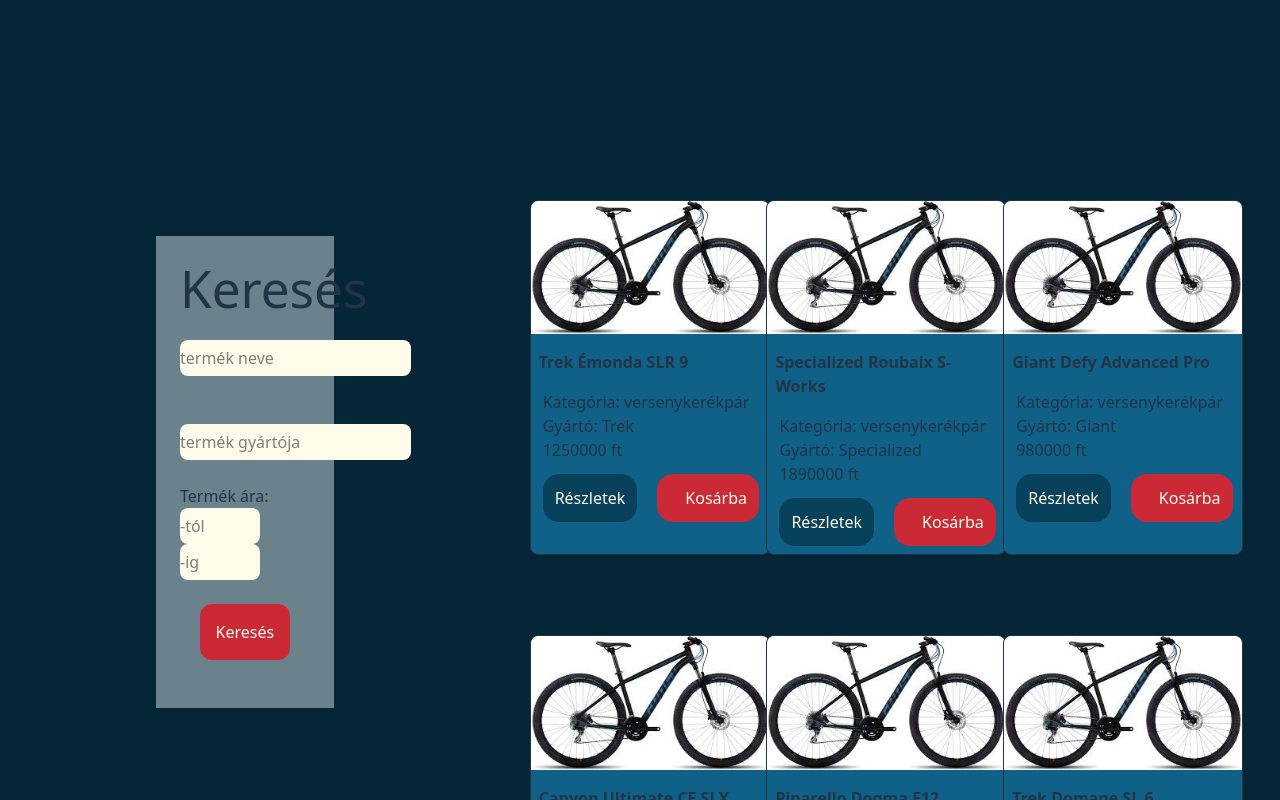
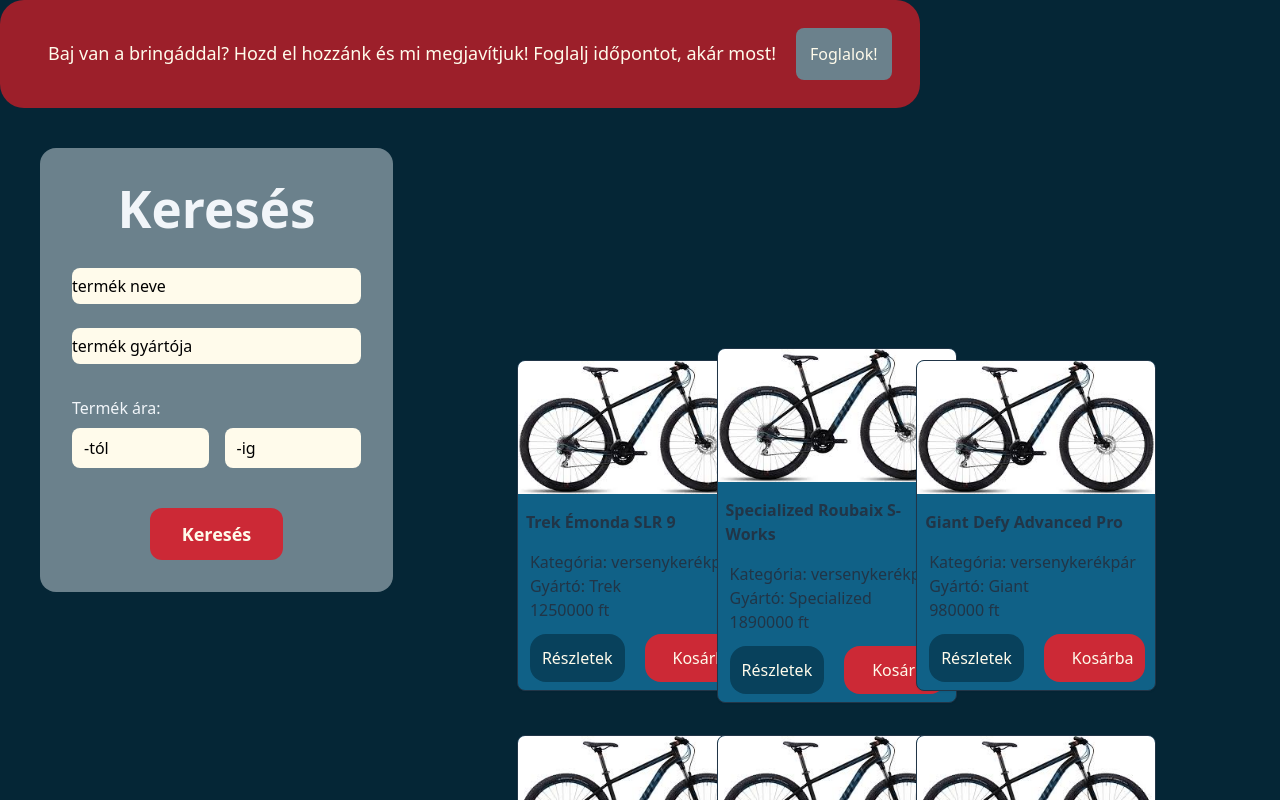
Before and after one commit to hihi-dotcom/CrossCountryBuilds_Webshop, a React (Vite) app in the folder frontend/cross_country_builds/: page / in a window 1280 px wide. Shown: the top 800 px of the page. Built offline with nearby package versions, Linux system fonts and the light colour scheme; some icons are missing.

Commit message:
szures is done and working idopontfoglalas section on the homepage

```diff
--- /dev/null
+++ b/frontend/cross_country_builds/src/components/dateTimeforpagescomponents/datetimesection.tsx
@@ -0,0 +1,8 @@
+export function DateTimeSection(){
+    return(
+        <div className=" flex-row text-amber-50 bg-[#9c1f2a] w-max p-7 rounded-3xl">
+            <p className="flex-col inline-flex px-5 text-lg">Baj van a bringáddal? Hozd el hozzánk és mi megjavítjuk! Foglalj időpontot, akár most!</p>
+            <button type="button" className=" flex-col inline-flex bg-[#6b818c] text-amber-50 p-3.5 rounded-lg">Foglalok!</button>
+        </div>
+    );
+}
--- a/frontend/cross_country_builds/src/components/formFieldComponents/textField.tsx
+++ b/frontend/cross_country_builds/src/components/formFieldComponents/textField.tsx
@@ -3,6 +3,6 @@
 
 export function FormField({input_name, input_id, input_placeholder}: FormFieldProps){
     return(
-        <input type="text" name={input_name} id={input_id} placeholder={input_placeholder}  className="bg-amber-50 text-black rounded-lg h-9"/>
+        <input type="text" name={input_name} id={input_id} placeholder={input_placeholder}  className="bg-amber-50 text-black rounded-lg h-9 w-full placeholder-black w-2"/>
     );
 }
--- a/frontend/cross_country_builds/src/components/formFieldComponents/textFieldwLabel.tsx
+++ b/frontend/cross_country_builds/src/components/formFieldComponents/textFieldwLabel.tsx
@@ -8,7 +8,7 @@
 
         <div className="input_w_label">
             <label htmlFor="textfield" className="block">{label}</label>
-            <input type="text" name="text" id="textfield" className="bg-amber-50 text-black border-black my-3"/>
+            <input type="text" name="text" id="textfield" className="bg-amber-50 text-black border-black my-3 "/>
         </div>
     );
 }
--- a/frontend/cross_country_builds/src/components/szurokComponents/szurok.tsx
+++ b/frontend/cross_country_builds/src/components/szurokComponents/szurok.tsx
@@ -1,17 +1,65 @@
 import { TextInput } from "../formFieldComponents/inputwithPlaceholder";
 import { FormField } from "../formFieldComponents/textField";
 
-export function Szurok(){
-    return(
-        <div className="szurok p-6 bg-[#6b818c]">
-            <h1 className="text-center">Keresés</h1>
-            <div className="formfields block mx-auto">
-                <p className="py-6"><FormField input_name="termek_neve" input_id="termek_neve" input_placeholder="termék neve"/></p>
-                <p className="py-6"><FormField input_name="termek_gyartoja" input_id="termek_gyartoja" input_placeholder="termék gyártója"/></p>
-                <p><label htmlFor="ar">Termék ára: </label></p>
-                <p><TextInput inp_type="number" inp_name="artol" inp_id="artol" inp_placeholder="-tól" inp_className="text-black bg-amber-50 w-20 mr-4 rounded-lg h-9"/><TextInput inp_type="number" inp_name="arig" inp_id="arig" inp_placeholder="-ig" inp_className="text-black bg-amber-50 w-20 rounded-lg h-9"/></p>
+export function Szurok() {
+    return (
+        <div className="szurok p-8 bg-[#6b818c] rounded-2xl max-w-md mx-auto ">
+
+            <h1 className="text-center text-4xl font-semibold text-slate-100 mb-8">
+                Keresés
+            </h1>
+
+            {/* Termék név + gyártó */}
+            <div className="space-y-6 w-full">
+
+                <FormField
+                    input_name="termek_neve"
+                    input_id="termek_neve"
+                    input_placeholder="termék neve"
+                />
+
+                <FormField
+                    input_name="termek_gyartoja"
+                    input_id="termek_gyartoja"
+                    input_placeholder="termék gyártója"
+                />
+
             </div>
-            <button type="button" className=" block mx-auto bg-[#cc2936] text-amber-50  my-6 p-4 rounded-xl">Keresés</button>
+
+            {/* Termék ára */}
+            <div className="mt-8 w-full">
+                <label className="block text-slate-100 mb-2">Termék ára:</label>
+
+                <div className="flex gap-4">
+                    <TextInput
+                        inp_type="number"
+                        inp_name="artol"
+                        inp_id="artol"
+                        inp_placeholder="-tól"
+                        inp_className="text-black bg-amber-50 w-full rounded-lg h-10 px-3 placeholder-black"
+                    />
+
+                    <TextInput
+                        inp_type="number"
+                        inp_name="arig"
+                        inp_id="arig"
+                        inp_placeholder="-ig"
+                        inp_className="text-black bg-amber-50 w-full rounded-lg h-10 px-3 placeholder-black"
+                    />
+                </div>
+            </div>
+
+            {/* Gomb */}
+            <button
+                type="button"
+                className="mt-10 block mx-auto bg-[#cc2936] text-amber-50 py-3 px-8
+                           rounded-xl text-lg font-semibold
+                           hover:bg-[#b0202c] active:bg-[#8e1a23] transition"
+            >
+                Keresés
+            </button>
         </div>
     );
+
+
 }
--- a/frontend/cross_country_builds/src/components/termekcomponents/termekCardSor.tsx
+++ b/frontend/cross_country_builds/src/components/termekcomponents/termekCardSor.tsx
@@ -6,11 +6,9 @@
 export function Products(){
     return(
         <section>
-            <div className="products-section flex justify-center mt-20 md:justify-end lg:justify-end lg:p-30 overflow-auto  w-full">
-                <div className=" grid grid-cols-1 p-9 w-80 mr-40 h-full">
-                    <Szurok/>
-                </div>
-                <div className="grid grid-cols-1 md:grid-cols-2 lg:grid-cols-3 gap-20">
+            <div className="flex  mt-20 md:justify-end lg:justify-end lg:p-30 overflow-auto  w-full">
+
+                <div className="grid grid-cols-1 sm:grid-cols-2 lg:grid-cols-3 gap-8 flex-1 justify-center place-items-center">
                     {bikeProducts.map(bikeP => <Product kep={BikeImg} {...bikeP} key={bikeP.name}/>)}
                 </div>
             </div>
--- a/frontend/cross_country_builds/src/pages/HomePage.tsx
+++ b/frontend/cross_country_builds/src/pages/HomePage.tsx
@@ -1,11 +1,20 @@
 import { Products } from "../components/termekcomponents/termekCardSor";
 import { Szurok } from "../components/szurokComponents/szurok";
+import { DateTimeSection } from "../components/dateTimeforpagescomponents/datetimesection";
 
 export function Home(){
     return(
         <main>
+            <div>
+                <DateTimeSection/>
+            </div>
+            <div className="flex flex-col md:flex-row gap-10 px-10 py-10">
+                <div>
+                    <Szurok/>
+                </div>
+                <Products/>
+            </div>
 
-            <Products/>
         </main>
     );
 }
```
